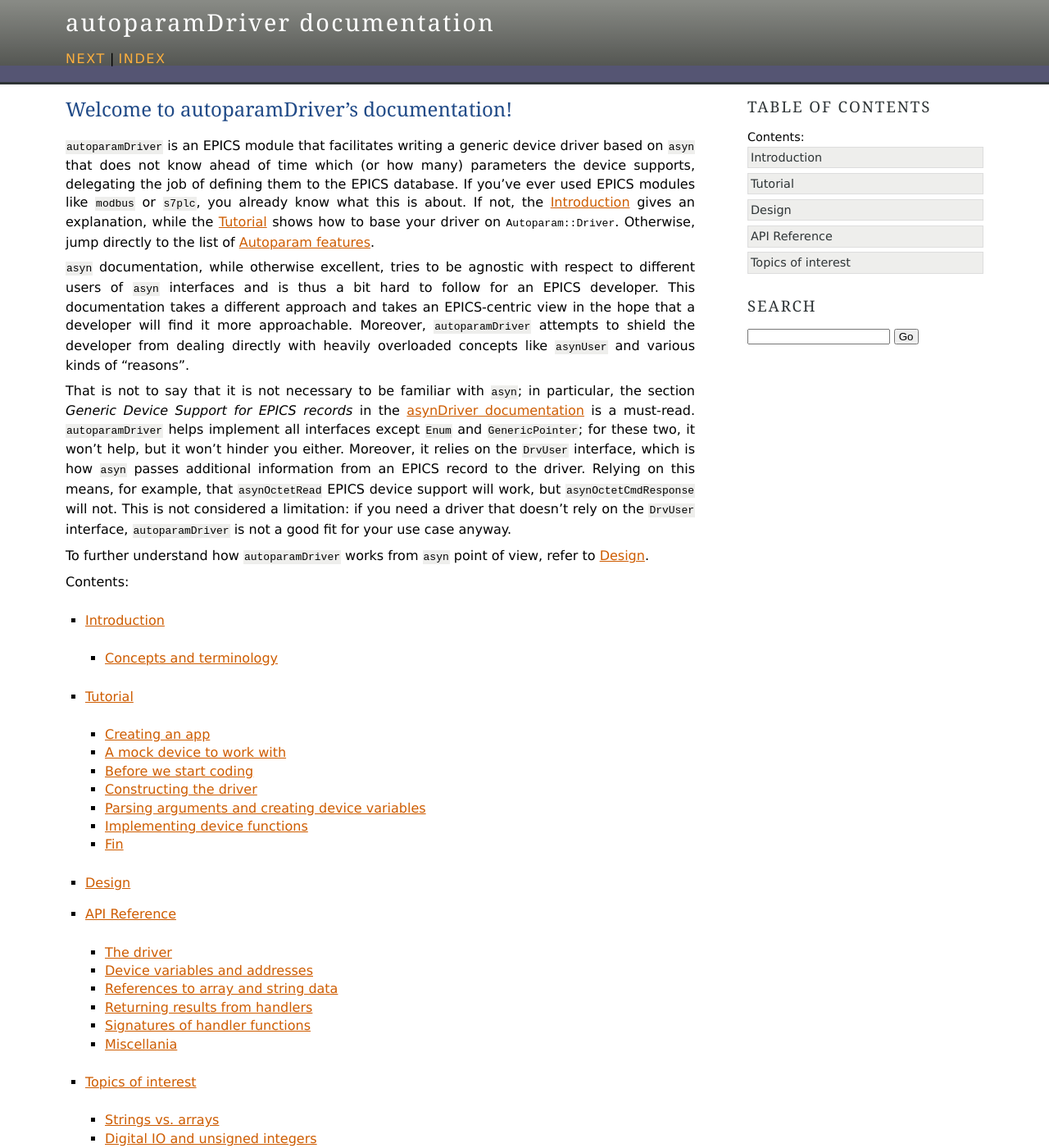
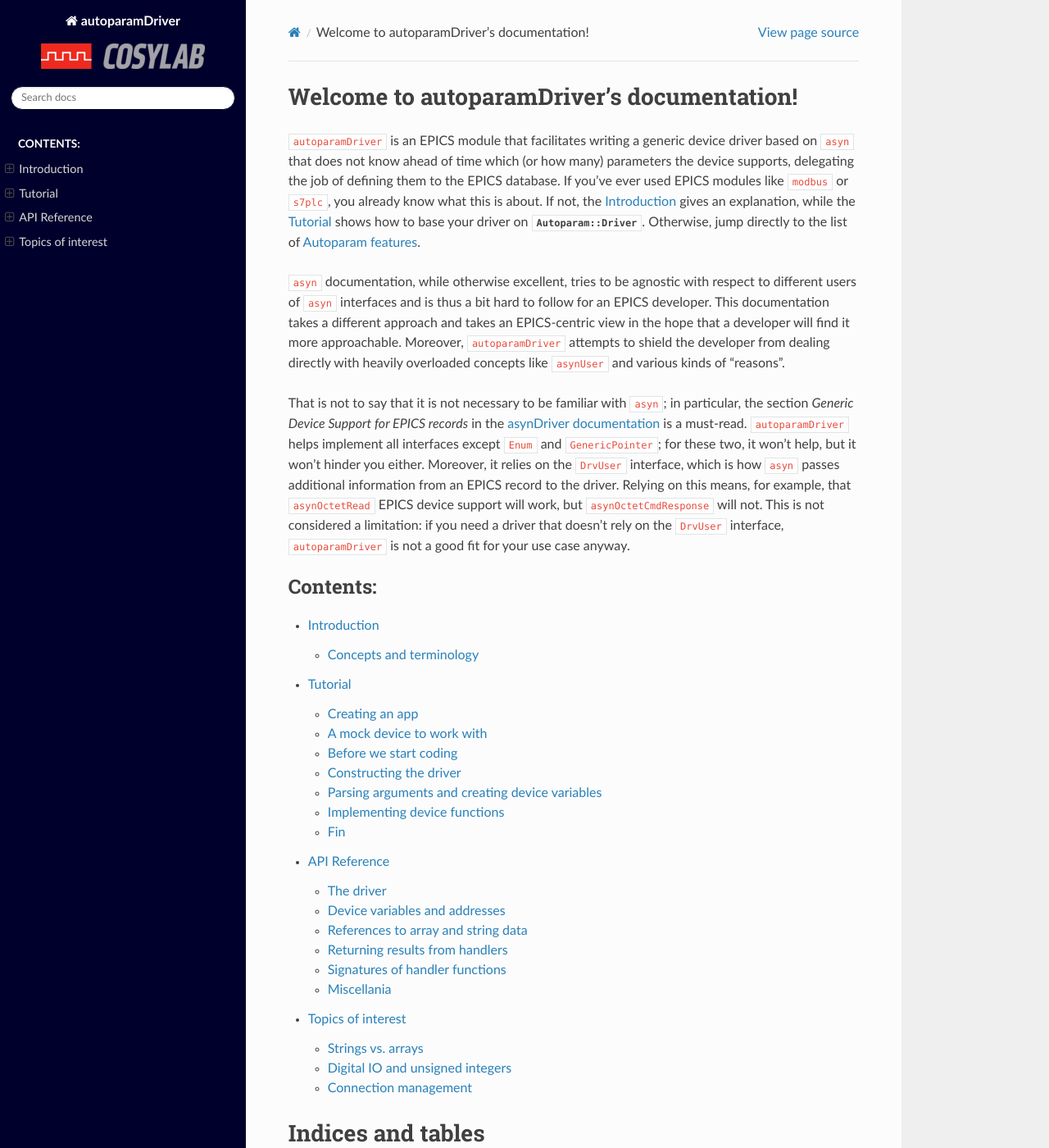
Before and after one commit to Cosylab/autoparamDriver, a Sphinx documentation site: the page built from docs/source/index.rst, in a window 1280 px wide and 1400 px high. Shown: the whole window at 82% size. Built offline with Sphinx 7.4.7 and the Read the Docs theme 2.0.0, drawn with Linux system fonts in a browser that asks for light colours; the version number could not be read and is left out; some of the changed text lies outside the part shown.

Commit message:
docs: change theme, fix copyright date

```diff
--- a/README.rst
+++ b/README.rst
@@ -32,7 +32,7 @@
 Dependencies for building documentation:
 
 * `doxygen <https://www.doxygen.nl/index.html>`_
-* `sphinx <https://www.sphinx-doc.org>`_
+* `sphinx <https://www.sphinx-doc.org>`_ with ``sphinx_rtd_theme``
 * `breathe <https://breathe.readthedocs.io>`_
 
 To install:
@@ -60,7 +60,7 @@
 
 To build documentation:
 
-* install ``doxygen``, ``sphinx`` and ``breathe``;
+* install ``doxygen``, ``breathe``, ``sphinx`` and ``sphinx_rtd_theme``;
 * run ``make docs``;
 * find the documentation at ``docs/build/html/index.html``.
 
--- a/docs/source/_static/custom.css
+++ b/docs/source/_static/custom.css
@@ -1,12 +1,17 @@
-/* SPDX-FileCopyrightText: 2022 Cosylab d.d. https://www.cosylab.com */
-/* SPDX-License-Identifier: MIT-0 */
+/*
+ * SPDX-FileCopyrightText: 2022 Cosylab d.d.
+ *
+ * SPDX-License-Identifier: MIT-0
+ */
 
-@import 'agogo.css';
+.wy-nav-side {
+    background: #00002C
+}
 
-/* This is a copy of h4 from agogo */
-p.rubric {
-  font-family: "Georgia", "Times New Roman", serif;
-  font-weight: normal;
-  color: #3465a4;
-  margin-bottom: .8em;
+.wy-menu-vertical p.caption {
+    color: #FFFFFF
 }
+
+.wy-side-nav-search input[type="text"] {
+    border-color: #00002C;
+}
--- a/docs/source/conf.py
+++ b/docs/source/conf.py
@@ -23,7 +23,7 @@
 # -- Project information -----------------------------------------------------
 
 project = 'autoparamDriver'
-copyright = '2022, Cosylab d.d.'
+project_copyright = '2022, Cosylab d.d.'
 author = 'Cosylab d.d.'
 
 
@@ -47,16 +47,20 @@
 
 # -- Options for HTML output -------------------------------------------------
 
-# The theme to use for HTML and HTML Help pages.  See the documentation for
-# a list of builtin themes.
-#
-html_theme = 'agogo'
-html_style = 'custom.css'
+html_static_path = ['_static']
 
-# Add any paths that contain custom static files (such as style sheets) here,
-# relative to this directory. They are copied after the builtin static files,
-# so a file named "default.css" will overwrite the builtin "default.css".
-html_static_path = ['_static']
+html_title = project + " Documentation"
+html_logo = "_static/Cosylab_Logo.png"
+html_favicon = "_static/Cosylab_Favicon.png"
+
+extensions += ['sphinx_rtd_theme']
+html_theme = 'sphinx_rtd_theme'
+html_css_files = [ 'custom.css' ]
+html_theme_options = {
+    'collapse_navigation': False,
+    'display_version': False,
+    'style_nav_header_background': '#00002C'
+}
 
 # -- Breathe setup -----------------------------------------------------------
 
--- a/docs/source/index.rst
+++ b/docs/source/index.rst
@@ -34,15 +34,11 @@
 ``DrvUser`` interface, ``autoparamDriver`` is not a good fit for your use case
 anyway.
 
-To further understand how ``autoparamDriver`` works from ``asyn`` point of view,
-refer to :doc:`design`.
-
 .. _asynDriver documentation: https://epics.anl.gov/modules/soft/asyn/R4-38/asynDriver.html#genericEpicsSupport
 
 .. toctree::
    introduction
    tutorial
-   design
    reference
    miscellania
    :maxdepth: 2
```
Also changed, not shown: docs/source/design.rst (deleted, +0 -8 lines), docs/source/_static/Cosylab_Favicon.png (added), docs/source/_static/Cosylab_Logo.png (added), 3 other files.
